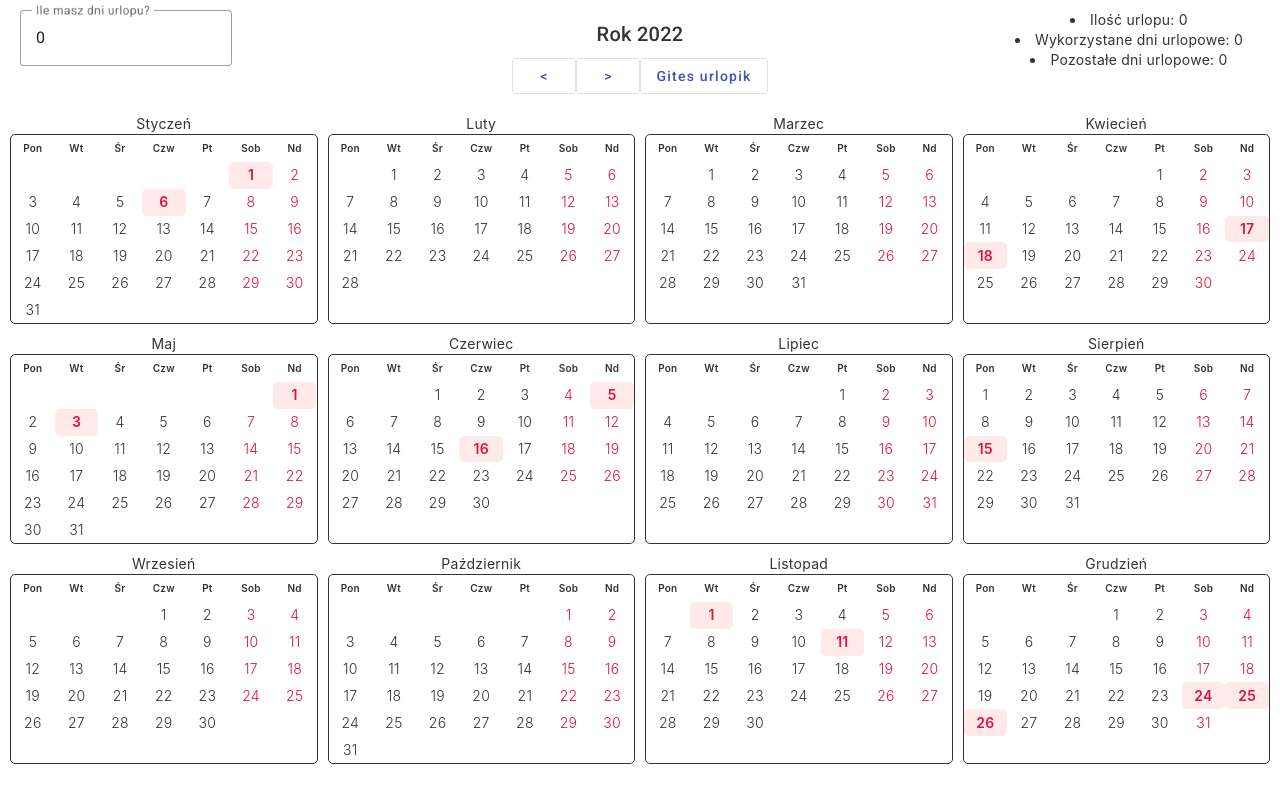
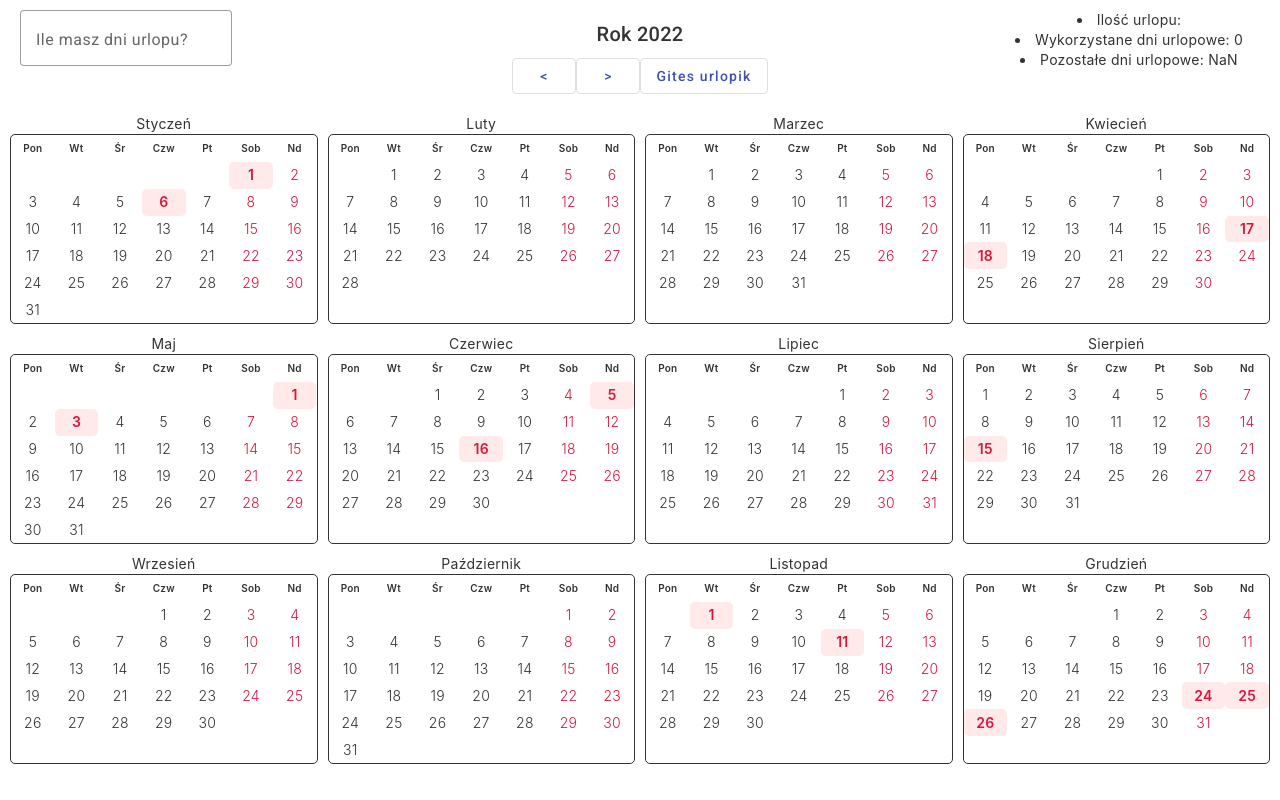
Before and after one commit to grawi-sikorsky/HolidayOptimizer, an Angular app: page / in a window 1280 px wide. Built offline with nearby package versions, Linux system fonts and the light colour scheme.

Commit message:
refactor

```diff
--- a/src/app/local-data.ts
+++ b/src/app/local-data.ts
@@ -1,4 +1,5 @@
 import { Day } from "./models/day";
+import { Year } from './models/year';
 
 export class LocalData {
     daysSelected:Day[] = [];
@@ -6,9 +7,9 @@ export class LocalData {
     //other stuff
     lastSelectedYear:number;
 
-    userFreeVacationDays:number = 0;
-    userUsedVacationDays:number = 0;
-    userRemainVacationDays:number = 0;
+    vacationDays = new Map();
+    vacationDaysUsed:number = 0;
+    vacationDaysRemain:number = 0;
 
     constructor(){
         this.lastSelectedYear = new Date().getFullYear();
--- a/src/app/main-view/main-view.component.html
+++ b/src/app/main-view/main-view.component.html
@@ -37,7 +37,7 @@
         <div class="holidayform">
             <mat-form-field appearance="outline" class="mat-form-field-outcome">
                 <mat-label>Ile masz dni urlopu?</mat-label>
-                <input matInput placeholder="duzo, malo?" [(ngModel)]="persistentData.userFreeVacationDays" >
+                <input matInput placeholder="duzo, malo?" [(ngModel)]="this.year.vacationDays" (input)="onChange()" >
             </mat-form-field>
         </div>
     </div>
@@ -46,14 +46,14 @@
             <h2>Rok {{this.year.year}} </h2>
             <button mat-stroked-button color="primary" (click)="prevYear()"> < </button>
             <button mat-stroked-button color="primary" (click)="nextYear()">></button>
-            <button mat-stroked-button color="primary" (click)="loadSelectedFromLocalData()"> Gites urlopik </button>
+            <button mat-stroked-button color="primary" (click)="loadSelectedDaysFromLocalData()"> Gites urlopik </button>
         </div>
     </div>
     <div class="col-3">
         <div class="year-switcher">
-            <li>Ilość urlopu: {{persistentData.userFreeVacationDays}}</li>
-            <li>Wykorzystane dni urlopowe: {{persistentData.userUsedVacationDays}}</li>
-            <li>Pozostałe dni urlopowe: {{persistentData.userRemainVacationDays}}</li>
+            <li>Ilość urlopu: {{this.year.vacationDays}}</li>
+            <li>Wykorzystane dni urlopowe: {{this.year.vacationDaysUsed}}</li>
+            <li>Pozostałe dni urlopowe: {{this.year.vacationDaysRemain}}</li>
         </div>
     </div>
 </div>
--- a/src/app/main-view/main-view.component.ts
+++ b/src/app/main-view/main-view.component.ts
@@ -15,9 +15,9 @@ export class MainViewComponent implements OnInit{
   constructor() { }
 
   ngOnInit() {
-    this.loadLocal();
+    this.loadLocalData();
     this.fillCalendar();
-    this.loadSelectedFromLocalData();
+    this.loadSelectedDaysFromLocalData();
   }
   ngOnChanges() {
 
@@ -171,27 +171,18 @@ export class MainViewComponent implements OnInit{
   }
 
   addVacationDay(selected:Day){
-
     this.persistentData.daysSelected.push(selected);
-
-    this.persistentData.userRemainVacationDays--;
-    this.persistentData.userUsedVacationDays++;
   }
 
   removeVacationDay(selected:Day){
     let find = this.persistentData.daysSelected.find( f => { return f.fullDate == selected.fullDate } );
-    console.log(find);
-    console.log(selected.fullDate + " element exists. Deleting...");
-    console.log(this.persistentData.daysSelected.indexOf(find!));
     this.persistentData.daysSelected.splice(this.persistentData.daysSelected.indexOf(find!),1);
-    this.persistentData.userRemainVacationDays++;
-    this.persistentData.userUsedVacationDays--;
   }
 
-  loadSelectedFromLocalData(){
-    this.loadLocal();
+  loadSelectedDaysFromLocalData(){
+    this.loadLocalData();
+
     this.persistentData.daysSelected.forEach( loadedDay => {
-
       let selectedMonth = Number(this.year.months[Number(loadedDay.month)-1].month)-1;
 
       this.year.months[selectedMonth].days.find( existingDay => {
@@ -201,19 +192,35 @@ export class MainViewComponent implements OnInit{
       });
     });
 
-    //
-    this.persistentData.userRemainVacationDays = this.persistentData.userFreeVacationDays;
+    this.year.vacationDays = this.persistentData.vacationDays.get(this.year.year)!;
+
+    this.calculateVacationDays();
+  }
+
+  calculateVacationDays(){
+    this.persistentData.daysSelected.forEach( loadedDay => {
+      if(loadedDay.year === this.persistentData.lastSelectedYear.toString()){
+        this.year.vacationDaysUsed++;
+      }
+    })
+
+    this.year.vacationDaysRemain = this.year.vacationDays - this.year.vacationDaysUsed;
+    console.log(this.year.vacationDaysUsed);
   }
 
   deselectAll(){
+  }
 
+  onChange(){
+    this.persistentData.vacationDays.set(this.year.year, this.year.vacationDays);
+    this.saveLocal(this.persistentData);
   }
 
   saveLocal(data:LocalData){ //todo: savelocal bez parametru, wewnatrz poprzepisuje wszystko z klasy Year do persistenstorage.
     localStorage.setItem("localData", JSON.stringify(data));
   }
 
-  loadLocal(){
+  loadLocalData(){
     if(localStorage.getItem("localData") !== null){
       this.persistentData = JSON.parse(localStorage.getItem("localData")!);
     }
--- a/src/app/models/year.ts
+++ b/src/app/models/year.ts
@@ -4,7 +4,9 @@ import { Month } from './month';
 export class Year {
     year:number = 2022;
     months:Month[] = [];
-    firstDayOfYear:Date = new Date();
-    vacationDaysCount:number = 0;
-    vacationDaysSelected:Day[] = [];
+
+    vacationDays:number = 0;
+    vacationDaysUsed:number = 0;
+    vacationDaysRemain:number = 0;
+
 }
```
